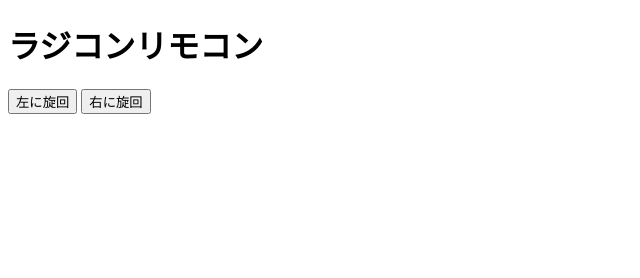
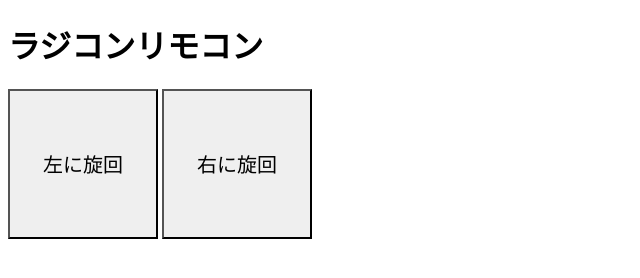
Before and after one commit to tanoshimaru/marshmallow_shooter, a plain HTML site: page templates/index.html in a window 1280 px wide. Shown: the whole page, without its empty margins (0-640 px from the left). Drawn offline with nearby package versions, Linux system fonts and the light colour scheme.

Commit message:
update index.html

```diff
--- a/templates/index.html
+++ b/templates/index.html
@@ -7,6 +7,20 @@
     <meta name="viewport" content="width=device-width, initial-scale=1.0">
     <title>ラジコンリモコン</title>
     <script src="https://code.jquery.com/jquery-3.6.4.min.js"></script>
+    <style>
+        button {
+            width: 150px;  /* Set button width */
+            height: 150px; /* Set button height */
+            border-radius: 0; /* Make the button square */
+            font-size: 20px;  /* Increase font size */
+            -webkit-touch-callout: none; /* Prevent callout to copy image, etc when tap to hold */
+            -webkit-user-select: none; /* Prevent webkit selection */
+            -khtml-user-select: none; /* Prevent KHTML selection */
+            -moz-user-select: none; /* Prevent Mozilla selection */
+            -ms-user-select: none; /* Prevent IE selection */
+            user-select: none; /* Prevent selection */
+        }
+    </style>
     <script>
         $(document).ready(function () {
             var isLeftPressed = false;
```
